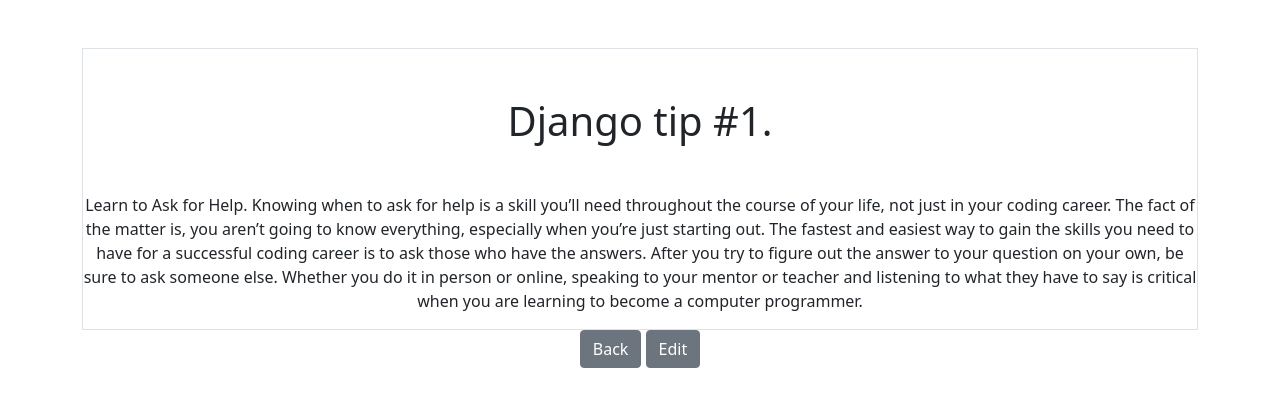
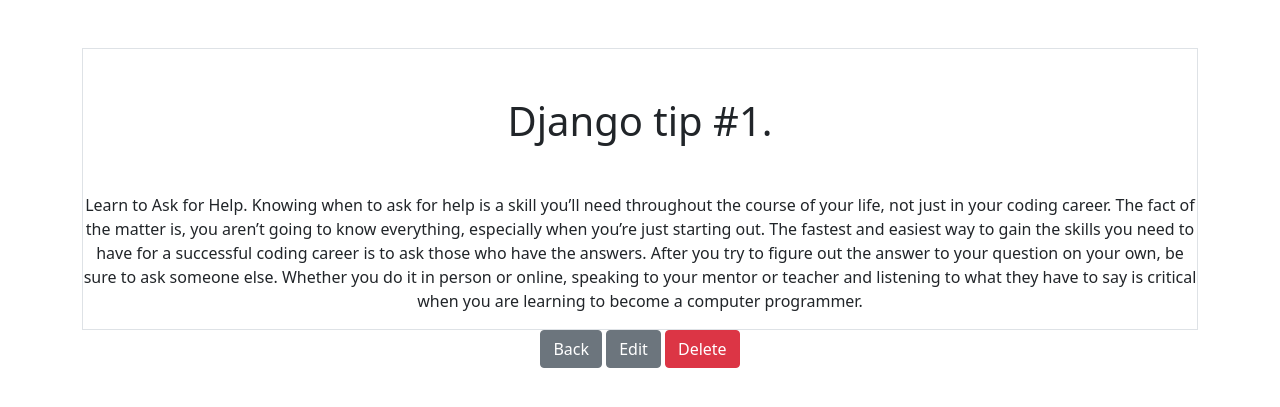
Before and after one commit to YuliiaHavrylenko/smart-notes, a Django app: page /smart/notes/1 in a window 1280 px wide. Shown: the top 407 px of the page. Run offline with Django 4.2, Linux system fonts and the light colour scheme; data comes from the database, SQL or seed files in the repository.

Commit message:
Added delete function

```diff
--- a/notes/templates/notes/notes_detail.html
+++ b/notes/templates/notes/notes_detail.html
@@ -8,4 +8,5 @@
 
 <a href="{% url 'notes.list' %}" class="btn btn-secondary">Back</a>
 <a href="{% url 'notes.update' pk=note.id %}" class="btn btn-secondary">Edit</a>
+<a href="{% url 'notes.delete' pk=note.id %}" class="btn btn-danger">Delete</a>
 {% endblock %}
--- a/notes/urls.py
+++ b/notes/urls.py
@@ -6,5 +6,6 @@
     path('notes', views.NotesListView.as_view(), name="notes.list"),
     path('notes/<int:pk>', views.NotesDetailView.as_view(), name="notes.detail"),
     path('notes/<int:pk>/edit', views.NotesUpdateView.as_view(), name="notes.update"),
+    path('notes/<int:pk>/delete', views.NotesDeleteView.as_view(), name="notes.delete"),
     path('notes/new', views.NotesCreateView.as_view(), name='notes.new'),
 ]
--- a/notes/views.py
+++ b/notes/views.py
@@ -1,8 +1,16 @@
 from django.shortcuts import render
 from django.views.generic import ListView, DetailView, CreateView, UpdateView
+from django.views.generic.edit import DeleteView
 
 from .models import Notes
 from .forms import NotesForm
+
+
+
+class NotesDeleteView(DeleteView):
+    model = Notes
+    success_url = '/smart/notes'
+    template_name = 'notes/notes_delete.html'
 
 
 class NotesUpdateView(UpdateView):
```
